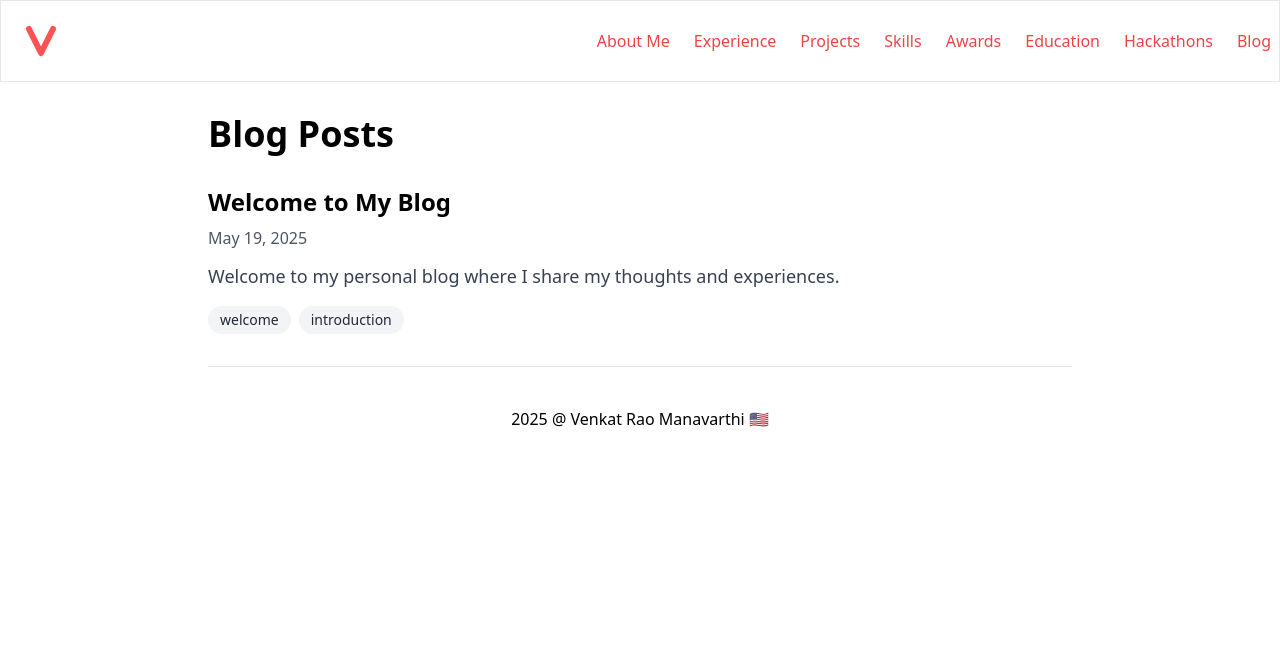
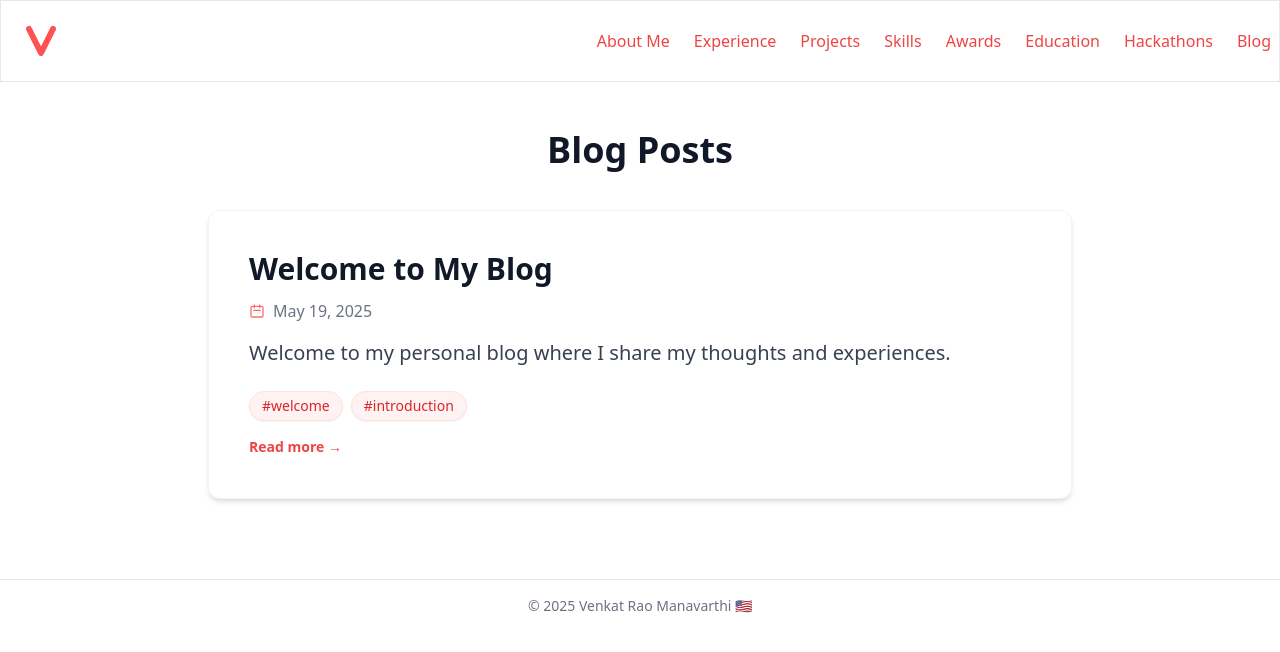
Before and after one commit to venkatmanavarthi/portfolio, a React (Vite) app: page /blog in a window 1280 px wide. Shown: the top 652 px of the page. Built offline with nearby package versions, Linux system fonts and the light colour scheme; the HTML template or start-up script is replaced by a standard one.

Commit message:
fixed footer, blog posts

```diff
--- a/src/components/BlogList.jsx
+++ b/src/components/BlogList.jsx
@@ -13,30 +13,38 @@ const BlogList = ({ posts }) => {
   }
 
   return (
-    <div className="max-w-4xl mx-auto py-8 px-4">
-      <h1 className="text-3xl md:text-4xl font-bold mb-8">Blog Posts</h1>
-      <div className="space-y-8">
+    <div className="max-w-4xl mx-auto py-12 px-4">
+      <h1 className="text-3xl md:text-4xl font-bold text-gray-900 mb-10 text-center">Blog Posts</h1>
+      <div className="space-y-10">
         {posts.map((post) => (
-          <article key={post.slug} className="border-b border-gray-200 pb-8">
-            <Link to={`/blog/${post.slug}`} className="block hover:opacity-75">
-              <h2 className="text-xl md:text-2xl font-semibold mb-2">{post.title}</h2>
-              <div className="text-sm md:text-base text-gray-600 mb-3">
+          <article
+            key={post.slug}
+            className="bg-white rounded-xl shadow-md hover:shadow-xl transition-shadow border border-gray-100 p-8 md:p-10 group relative overflow-hidden"
+          >
+            <Link to={`/blog/${post.slug}`} className="block focus:outline-none">
+              <h2 className="text-2xl md:text-3xl font-bold mb-3 text-gray-900 group-hover:text-red-500 transition-colors">
+                {post.title}
+              </h2>
+              <div className="flex items-center text-sm md:text-base text-gray-500 mb-4 gap-2">
+                <svg className="w-4 h-4 text-red-400" fill="none" stroke="currentColor" strokeWidth="2" viewBox="0 0 24 24"><path strokeLinecap="round" strokeLinejoin="round" d="M8 7V3m8 4V3m-9 8h10M5 21h14a2 2 0 002-2V7a2 2 0 00-2-2H5a2 2 0 00-2 2v12a2 2 0 002 2z" /></svg>
                 {format(new Date(post.date), 'MMMM d, yyyy')}
               </div>
-              <p className="text-base md:text-lg text-gray-700 mb-4 line-clamp-2 md:line-clamp-none">
+              <p className="text-lg md:text-xl text-gray-700 mb-6 line-clamp-2 md:line-clamp-3">
                 {post.description}
               </p>
-              <div className="flex flex-wrap gap-2">
+              <div className="flex flex-wrap gap-2 mb-2">
                 {post.tags.map((tag) => (
                   <span
                     key={tag}
-                    className="bg-gray-100 text-gray-800 px-3 py-1 rounded-full text-xs md:text-sm"
+                    className="bg-red-50 text-red-600 px-3 py-1 rounded-full text-xs md:text-sm font-medium border border-red-100 shadow-sm hover:bg-red-100 transition-colors"
                   >
-                    {tag}
+                    #{tag}
                   </span>
                 ))}
               </div>
+              <span className="inline-block mt-2 text-red-500 font-semibold text-sm group-hover:underline transition-all">Read more &rarr;</span>
             </Link>
+            <div className="absolute inset-0 pointer-events-none group-hover:bg-red-50/30 transition-colors rounded-xl" />
           </article>
         ))}
       </div>
--- a/src/components/Footer.jsx
+++ b/src/components/Footer.jsx
@@ -1,10 +1,10 @@
 function Footer() {
     return (
-        <div className="p-2 items-center">
-            <div className="container mx-auto flex justify-center">
-                <span>2025 @ Venkat Rao Manavarthi 🇺🇸</span>
+        <footer className="bg-white border-t p-4 mt-8">
+            <div className="container mx-auto flex flex-col items-center justify-center">
+                <span className="text-sm text-gray-500">&copy; 2025 Venkat Rao Manavarthi <span role="img" aria-label="USA">🇺🇸</span></span>
             </div>
-        </div>
+        </footer>
     );
 }
 
```
